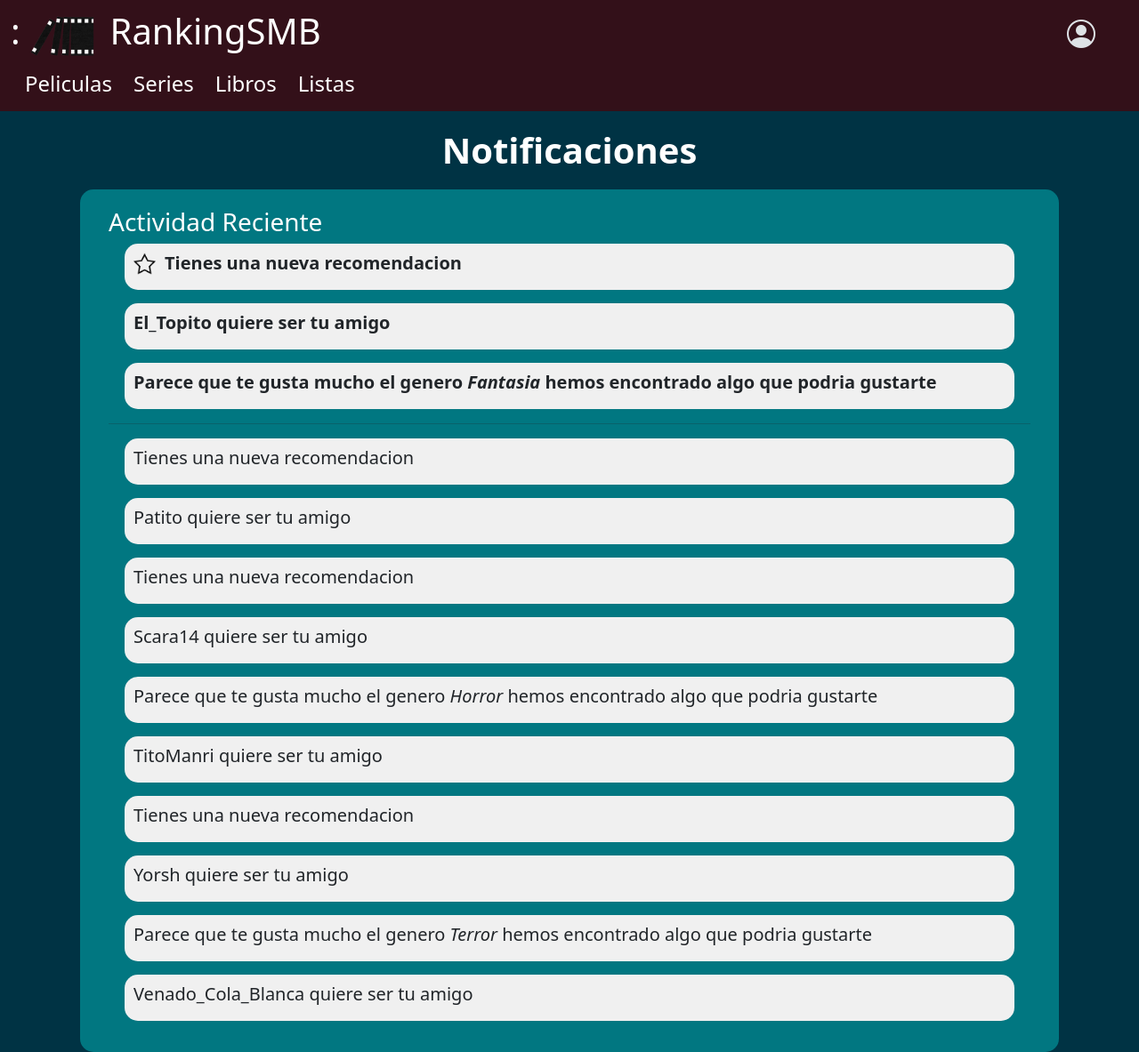
After one commit to TitoManri/RankingSMB, a PHP site: page /notificaciones.php in a window 1280 px wide. The commit adds this page. Shown: the whole page at 89% size. Run offline with PHP 8.4, Linux system fonts and the light colour scheme; some libraries are stand-ins or nearby versions.

Commit message:
Notificaciones
Creacion de las notificaciones y demas

```diff
--- a/views/Listas/listaVistoMyS.php
+++ b/views/Listas/listaVistoMyS.php
@@ -40,7 +40,7 @@
     </div>
   </div>
 
-  <div class="container container-fluid contenedor">
+  <div class="container contenedor">
     <div class="row">
       <div class="col-12 ">
         <div class="UnaLinea">
--- /dev/null
+++ b/views/assets/css/notificaciones.css
@@ -0,0 +1,57 @@
+body{
+    background-color: #003344 !important;
+}
+
+.contenedor-externo {
+    width: 100%;
+    max-width: 1100px;
+    margin: 0 auto;
+    padding: 20px;
+    background-color: #017781;
+    border-radius: 15px 15px 15px 15px;
+}
+
+.contenedor-interno {
+    width: 85%;
+    max-width: 1000px;
+    margin: 0 auto;
+    padding: 10px;
+    background-color: #f0f0f0;
+    border-radius: 15px 15px 15px 15px;
+    margin-bottom: 15px;
+    display: flex;
+}
+
+.Nombre_Grande{
+    color: white;
+    font-weight: bold;
+    line-height: 1.2;
+    margin-top: 20px;
+    margin-bottom: 20px;
+}
+
+.img{
+    width: 25px;
+    height: 25px;
+    margin-right: 10px;
+}
+
+.UnaLinea{
+    display: flex;
+    align-items: center;
+}
+
+.text {
+    width: 1000px;
+    white-space: nowrap;
+    overflow: hidden;
+    text-overflow: ellipsis;
+}
+
+.Blanco{
+    color:white;
+}
+
+.text-strong{
+    font-weight: bold;
+}
--- /dev/null
+++ b/views/notificaciones.php
@@ -0,0 +1,74 @@
+<!DOCTYPE html>
+<html lang="en">
+<head>
+    <meta charset="UTF-8">
+    <meta name="viewport" content="width=device-width, initial-scale=1.0">
+    <title>Document</title>
+    <link href="https://cdn.jsdelivr.net/npm/bootstrap@5.3.3/dist/css/bootstrap.min.css" rel="stylesheet" integrity="sha384-QWTKZyjpPEjISv5WaRU9OFeRpok6YctnYmDr5pNlyT2bRjXh0JMhjY6hW+ALEwIH" crossorigin="anonymous">
+    <link rel="stylesheet" href="./assets/css/header.css">
+    <link rel="stylesheet" href="https://cdn.jsdelivr.net/npm/bootstrap-icons@1.11.3/font/bootstrap-icons.min.css">
+    <link rel="stylesheet" href="./assets/css/notificaciones.css">
+</head>
+<body>
+  <header>
+    <?php include './templates/Header_Footer/header.php' ?>
+  </header>
+
+  <h1 class="text-center Nombre_Grande">Notificaciones</h1>
+
+  <div class="container contenedor-externo">
+    <div class="container">
+      <div class="row">
+        <div class="col-12 ">
+          <h3 class="Blanco">Actividad Reciente</h3>
+          <div class="text contenedor-interno">
+            <img src="./assets/img/estrella.png" class="img" alt="...">
+            <h5 class="text-strong">Tienes una nueva recomendacion</h5>
+          </div>
+          <div class="text contenedor-interno">
+            <h5 class="text-strong">El_Topito quiere ser tu amigo</h5>
+          </div>
+          <div class="text contenedor-interno">
+            <h5 class="text-strong">Parece que te gusta mucho el genero <em>Fantasia</em> hemos encontrado algo que podria gustarte</h5>
+          </div>
+          <hr>
+          <div class="text contenedor-interno">
+            <h5>Tienes una nueva recomendacion</h5>
+          </div>
+          <div class="text contenedor-interno">
+            <h5>Patito quiere ser tu amigo </h5>
+          </div>
+          <div class="text contenedor-interno">
+            <h5>Tienes una nueva recomendacion</h5>
+          </div>
+          <div class="text contenedor-interno">
+            <h5>Scara14 quiere ser tu amigo </h5>
+          </div>
+          <div class="text contenedor-interno">
+            <h5>Parece que te gusta mucho el genero <em>Horror</em> hemos encontrado algo que podria gustarte</h5>
+          </div>
+          <div class="text contenedor-interno">
+            <h5>TitoManri quiere ser tu amigo </h5>
+          </div>
+          <div class="text contenedor-interno">
+            <h5>Tienes una nueva recomendacion</h5>
+          </div>
+          <div class="text contenedor-interno">
+            <h5>Yorsh quiere ser tu amigo </h5>
+          </div>
+          <div class="text contenedor-interno">
+            <h5>Parece que te gusta mucho el genero <em>Terror</em> hemos encontrado algo que podria gustarte</h5>
+          </div>
+          <div class="text contenedor-interno">
+            <h5>Venado_Cola_Blanca quiere ser tu amigo </h5>
+          </div>
+        </div>
+      </div>
+    </div>
+  </div>
+
+</body>
+<script src="https://cdn.jsdelivr.net/npm/bootstrap@5.3.3/dist/js/bootstrap.bundle.min.js" integrity="sha384-YvpcrYf0tY3lHB60NNkmXc5s9fDVZLESaAA55NDzOxhy9GkcIdslK1eN7N6jIeHz" crossorigin="anonymous"></script>
+<script src="https://cdn.jsdelivr.net/npm/@fancyapps/ui@5.0/dist/fancybox/fancybox.umd.js"></script>
+
+</html>
```
Also changed, not shown: views/assets/img/estrella.png (added).
